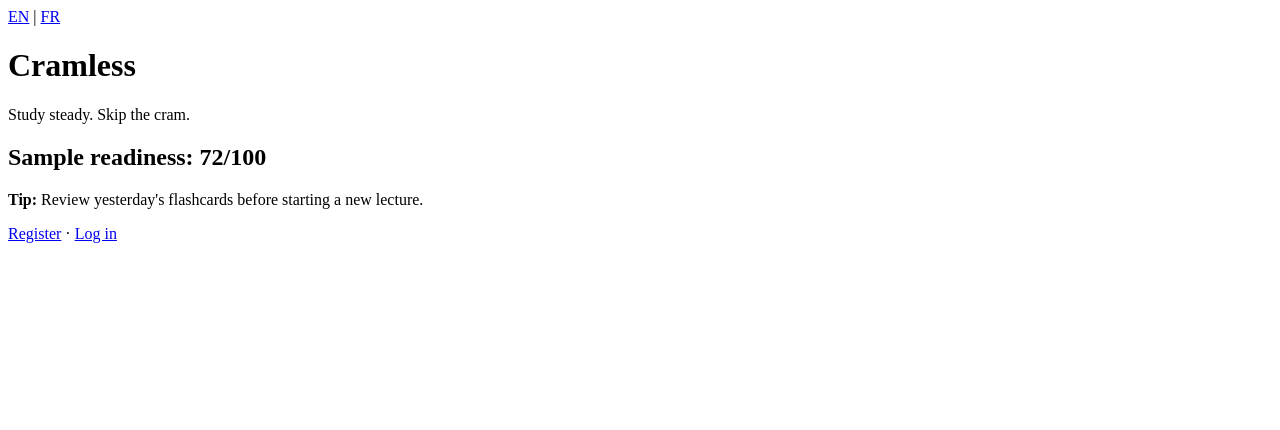
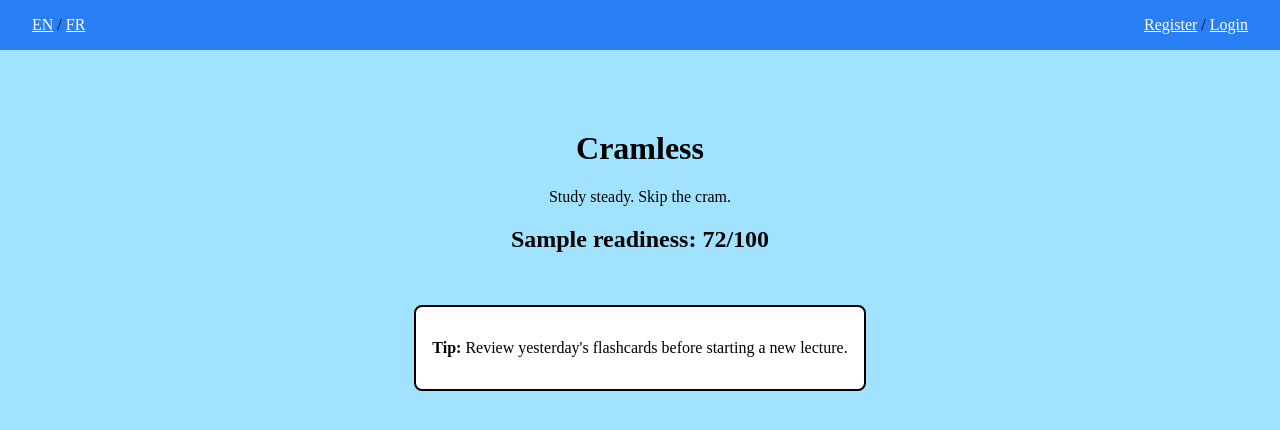
Before and after one commit to Andy-R2D2/cramless, a Flask app: page / in a window 1280 px wide. Shown: the top 430 px of the page. Run offline with Flask 3, Linux system fonts and the light colour scheme.

Commit message:
designed a homepage layout

```diff
--- a/cramless/templates/home.html
+++ b/cramless/templates/home.html
@@ -5,18 +5,76 @@
   <meta charset="utf-8">
   <title>Cramless</title>
 </head>
+
+
 <body>
-  <!-- Language switch: calls the /language/<lang> route in app.py -->
-  <a href="/language/en">EN</a> | <a href="/language/fr">FR</a>
 
-  <h1>Cramless</h1>
-  <p>{{ t.welcome }}</p>
+  <div class="top-row">
 
-  <!-- Sample readiness score (fixed demo data from app.py) -->
-  <h2>Sample readiness: {{ sample_score }}/100</h2>
-  <p><strong>Tip:</strong> {{ tip }}</p>
+    <div class="language-switch">
+      <!-- Language switch: calls the /language/<lang> route in app.py -->
+      <a href="/language/en">EN</a> / <a href="/language/fr">FR</a>
+    </div>
 
-  <a href="/register">Register</a> · <a href="/login">Log in</a>
+    <div class="auth-links">
+      <a href="/register">Register</a> / <a href="/login">Login</a>
+    </div>
+
+  </div>
+
+  <div class="background">
+    <h1 style="color: black;">Cramless</h1>
+    <p>{{ t.welcome }}</p>
+
+    <!-- Sample readiness score (fixed demo data from app.py) -->
+    <h2>Sample readiness: {{ sample_score }}/100</h2>
+
+    <div class="tip-box">
+      <p><strong>Tip:</strong> {{ tip }}</p>
+    </div>
+
+  </div>
+
   <!-- TODO (Role 1): add CSS and make it look good -->
 </body>
 </html>
+
+
+<style>
+
+  body {
+    margin: 0;
+    background-color: rgb(161, 227, 255);
+  }
+
+  .background {
+    text-align: center;
+    margin-top: 5rem;
+  }
+
+  .top-row {
+    display: flex;
+    justify-content: space-between;
+    align-items: center;
+    background-color: rgb(41, 126, 244);
+    padding: 1rem 2rem;
+    width: 100%;
+    box-sizing: border-box;
+  }
+
+  .language-switch a, .auth-links a {
+    color: white;
+  }
+
+
+  .tip-box {
+    margin-top: 2rem;
+    background-color: rgb(255, 255, 255);
+    padding: 1rem;
+    border-radius: 8px;
+    border: 2px solid black;
+    display: inline-block;
+  }
+
+
+</style>
```
